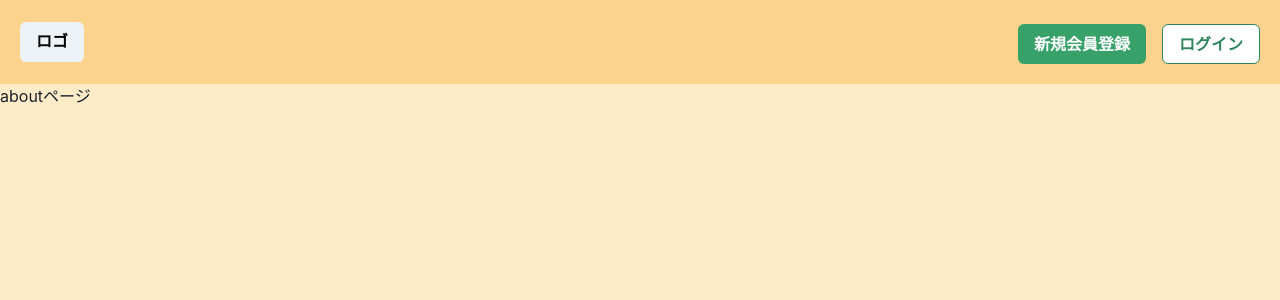
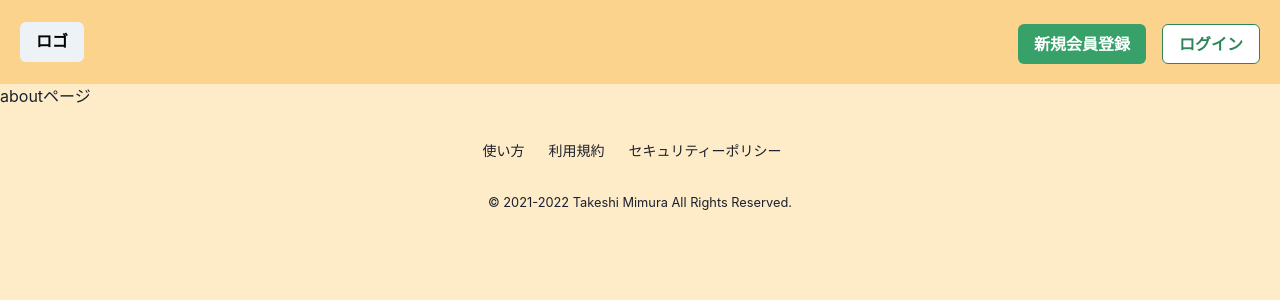
Before and after one commit to Mimu-salon/wonder-clothes, a Next.js app: page /about in a window 1280 px wide. Shown: the top 300 px of the page. Built offline with nearby package versions, Linux system fonts and the light colour scheme.

Commit message:
✨ Create footer

```diff
--- /dev/null
+++ b/src/components/atomic/organisms/layout/footer.tsx
@@ -0,0 +1,31 @@
+import { Box, Stack } from '@chakra-ui/layout';
+import Link from 'next/link';
+import type { VFC } from 'react';
+import { memo } from 'react';
+
+export const Footer: VFC = memo(() => {
+  return (
+    <Stack pt={8}>
+      <Stack direction="row" justify="center" fontSize="sm">
+        <Box pr={4}>
+          <Link href="/" passHref>
+            <a href="replace">使い方</a>
+          </Link>
+        </Box>
+        <Box pr={4}>
+          <Link href="/" passHref>
+            <a href="replace">利用規約</a>
+          </Link>
+        </Box>
+        <Box pr={4}>
+          <Link href="/" passHref>
+            <a href="replace">セキュリティーポリシー</a>
+          </Link>
+        </Box>
+      </Stack>
+      <Box textAlign="center" padding={{ base: 4, md: 5 }}>
+        <small>&copy; 2021-2022 Takeshi Mimura All Rights Reserved.</small>
+      </Box>
+    </Stack>
+  );
+});
--- a/src/pages/about.tsx
+++ b/src/pages/about.tsx
@@ -1,6 +1,7 @@
 import type { NextPage } from 'next';
 import Head from 'next/head';
 
+import { Footer } from '../components/atomic/organisms/layout/footer';
 import { Header } from '../components/atomic/organisms/layout/header';
 
 const About: NextPage = () => {
@@ -12,6 +13,7 @@ const About: NextPage = () => {
       </Head>
       <Header />
       <h1>aboutページ</h1>
+      <Footer />
     </>
   );
 };
```
